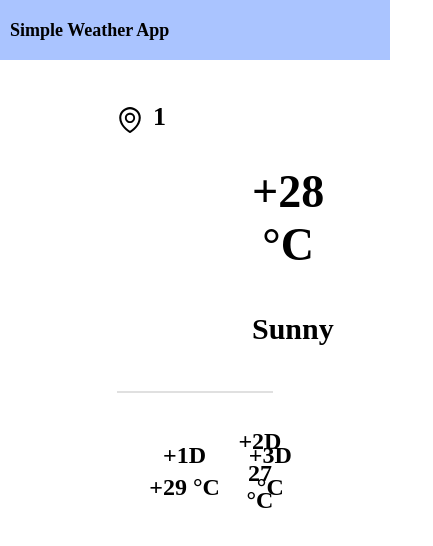
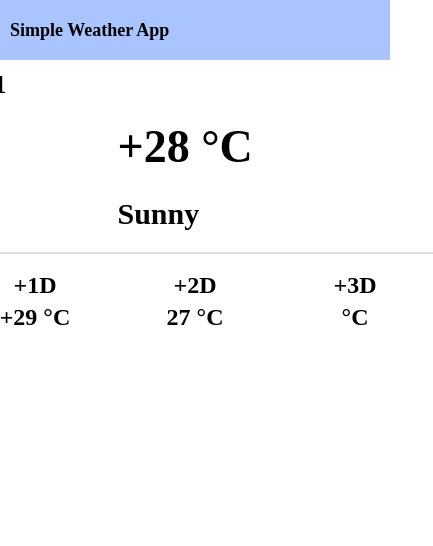
Before and after one commit to hyunki08/simple-weather-app, a React (Create React App) app: page /weather/1 in a window 390 px wide. Shown: the top 546 px of the page, 433 px wide, since content can reach past the window. Built offline with nearby package versions, Linux system fonts and the light colour scheme; some icons are missing.

Commit message:
날씨 페이지 not found, loading 화면 구현 및 반응형 처리

```diff
--- a/src/pages/Weather.jsx
+++ b/src/pages/Weather.jsx
@@ -1,10 +1,11 @@
 import React, { useEffect, useState, useCallback, useContext } from "react";
-import { useParams } from "react-router-dom";
+import { useNavigate, useParams } from "react-router-dom";
 import styled, { css } from "styled-components";
-import { EnvironmentOutlined } from "@ant-design/icons";
+import { EnvironmentOutlined, LoadingOutlined } from "@ant-design/icons";
 import WeatherIcon from "../components/ui/WeatherIcon";
 import { useTitle } from "../hooks/useTitle";
 import { RegionsContext } from "../context/regionContext";
+import Button from "../components/ui/Button";
 
 const testData = {
   temperature: "+28 °C",
@@ -31,16 +32,20 @@ const testData = {
 
 const WeatherWrapper = styled.div`
   display: grid;
+  justify-content: center;
   grid-template-areas:
     "region region region region region region"
-    "icon temperature temperature temperature temperature temperature"
-    "icon description description description description description"
+    "icon icon temperature temperature temperature temperature"
+    "icon icon description description description description"
     "line line line line line line"
     "forecast-0 forecast-0 forecast-1 forecast-1 forecast-2 forecast-2";
-  grid-template-columns: 1fr 1fr 1fr 1fr 1fr 1fr;
+  grid-template-columns: repeat(6, 100px);
   grid-template-rows: 0.8fr 1fr 1fr 0.1fr 1.3fr;
   gap: 5px;
-  padding: 15px 30% 0 30%;
+
+  @media (max-width: 768px) {
+    grid-template-columns: repeat(6, 75px);
+  }
 `;
 
 const GridElement = styled.div`
@@ -85,11 +90,39 @@ const WeatherForecast = styled.div`
   gap: 5px;
 `;
 
+const NotFoundWrapper = styled.div`
+  display: flex;
+  flex-direction: column;
+  align-items: center;
+  padding: 20px 10px 20px;
+  gap: 50px;
+`;
+
+const NotFoundTitle = styled.div`
+  font-size: 40px;
+  font-weight: 600;
+
+  @media (max-width: 768px) {
+    font-size: 28px;
+  }
+`;
+
+const Loading = styled.div`
+  display: flex;
+  justify-items: center;
+  align-items: center;
+  flex-direction: column;
+  margin-top: 100px;
+  font-size: 50px;
+  color: #888;
+`;
+
 const Weather = () => {
   const { addRegion } = useContext(RegionsContext);
   const [weather, setWeather] = useState({});
   const [loading, setLoading] = useState(true);
   const { region } = useParams();
+  const navigate = useNavigate();
   const setTitle = useTitle("Loading...");
 
   const fetchWeather = useCallback(async () => {
@@ -106,6 +139,10 @@ const Weather = () => {
     }
   }, [region, setTitle]);
 
+  const onClickGoHome = () => {
+    navigate("/");
+  };
+
   useEffect(() => {
     if (!region) return;
     fetchWeather();
@@ -120,7 +157,7 @@ const Weather = () => {
             {region}
           </Region>
         </GridElement>
-        <GridElement area="icon">
+        <GridElement area="icon" center>
           <WeatherIcon {...weather} size={130} />
         </GridElement>
         <GridElement area="temperature">
@@ -144,10 +181,17 @@ const Weather = () => {
         ))}
       </WeatherWrapper>
     ) : (
-      <div>Not Found</div>
+      <NotFoundWrapper>
+        <NotFoundTitle>"{region}"에 대한 날씨 정보를 확인할 수 없습니다.</NotFoundTitle>
+        <Button width={"200px"} height={"50px"} onClick={onClickGoHome}>
+          홈으로 가기
+        </Button>
+      </NotFoundWrapper>
     )
   ) : (
-    <div>Loading...</div>
+    <Loading>
+      <LoadingOutlined />
+    </Loading>
   );
 };
 
```
